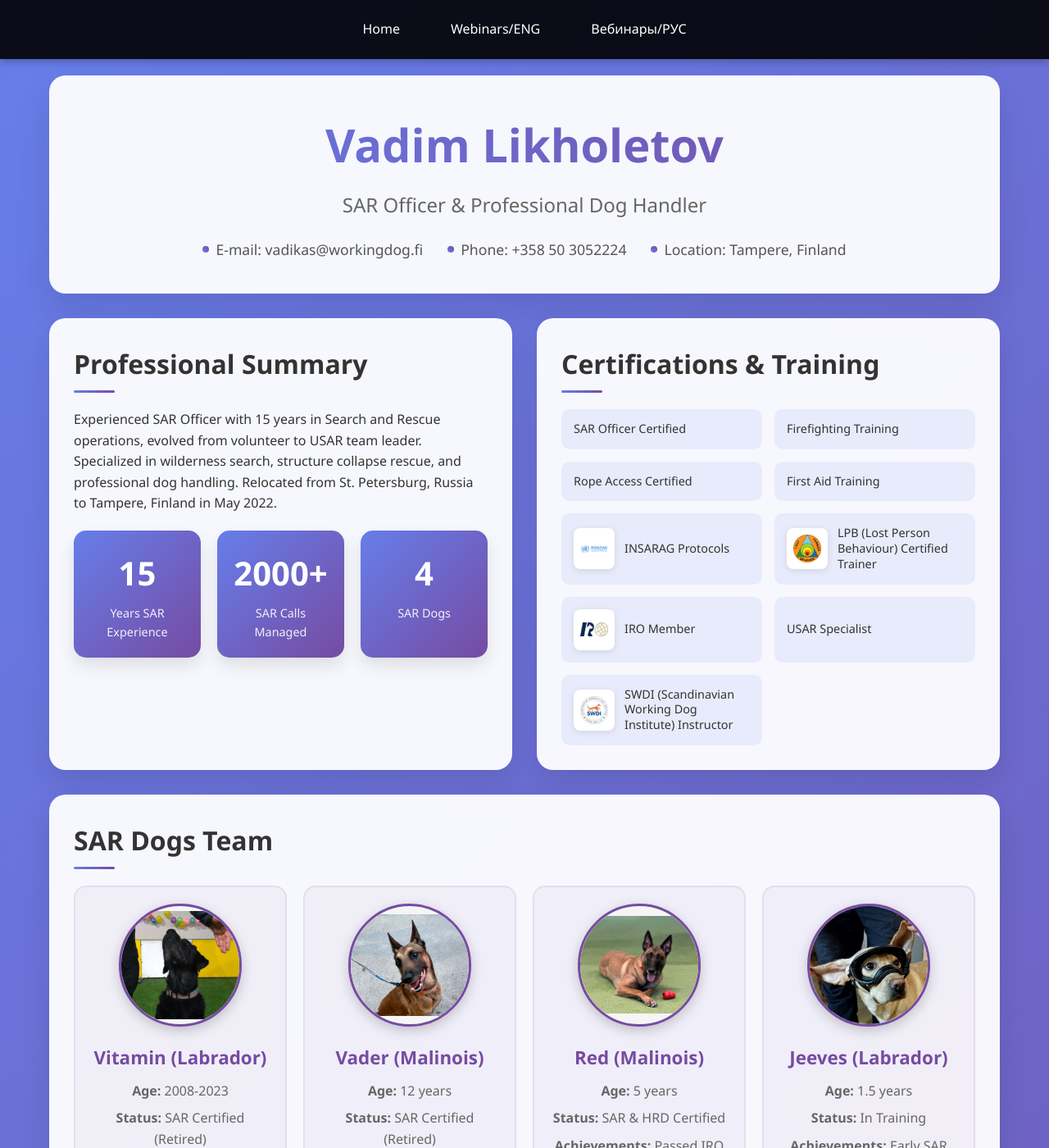
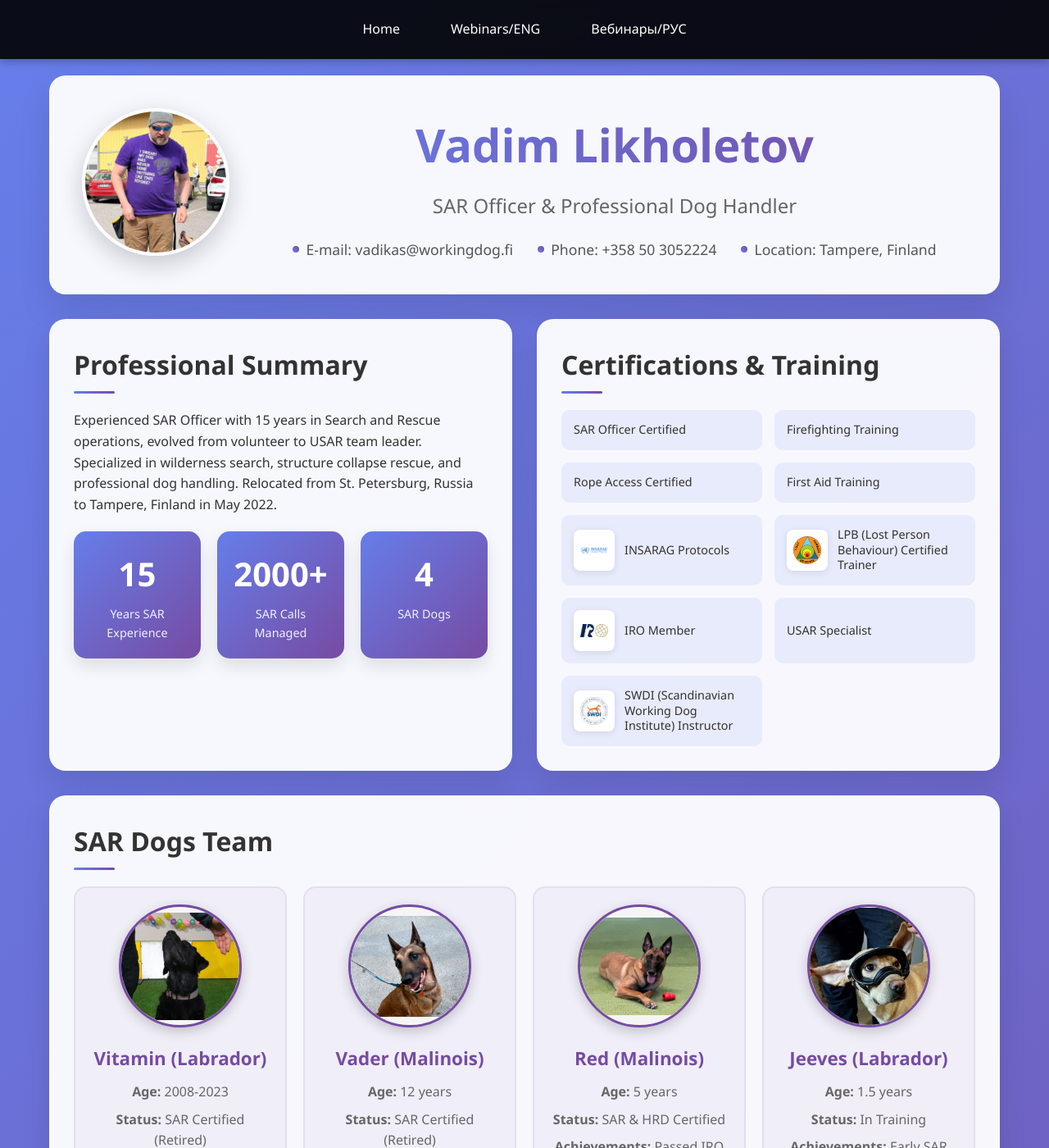
Before and after one commit to vadika/workingdog.fi, a Jekyll site: the page built from index.html, in a window 1280 px wide and 1400 px high. Shown: the whole window at 82% size. Built offline with Jekyll 4.4.1, drawn with Linux system fonts in a browser that asks for light colours.

Commit message:
Add portrait image to header section
- Add portrait container with circular image display in header
- Implement responsive design for mobile devices
- Add hover effects and professional styling
- Update Jekyll config to include portrait path
- Clean up duplicate email field in config

🤖 Generated with [Claude Code](https://claude.ai/code)

Co-Authored-By: Claude <noreply@anthropic.com>

```diff
--- a/_config.yml
+++ b/_config.yml
@@ -15,10 +15,10 @@ plugins:
 # Site settings
 author:
   name: "Vadim Likholetov"
-  email: "your-email@example.com"
+  email: "vadikas@workingdog.fi"
   phone: "+358 50 3052224"
   location: "Tampere, Finland"
-  email: "vadikas@workingdog.fi"
+  portrait: "/assets/images/portrait.png"
 
 # SAR Statistics
 stats:
--- a/_includes/header.html
+++ b/_includes/header.html
@@ -1,4 +1,9 @@
 <header class="header">
+    <div class="header-content">
+        <div class="portrait-container">
+            <img src="{{ site.author.portrait | default: '/assets/images/portrait.jpg' }}" alt="{{ site.author.name }}" class="portrait-image">
+        </div>
+        <div class="header-text">
             <h1>{{ site.author.name }}</h1>
             <div class="subtitle">SAR Officer & Professional Dog Handler</div>
             <div class="contact-info">
@@ -6,4 +11,6 @@
                 <div class="contact-item">Phone: {{ site.author.phone }}</div>
                 <div class="contact-item">Location: {{ site.author.location }}</div>
             </div>
+        </div>
+    </div>
 </header>
--- a/assets/css/style.css
+++ b/assets/css/style.css
@@ -25,9 +25,39 @@ body {
     padding: 40px;
     margin-bottom: 30px;
     box-shadow: 0 20px 40px rgba(0,0,0,0.1);
-    text-align: center;
     position: relative;
     overflow: hidden;
+}
+
+.header-content {
+    display: flex;
+    align-items: center;
+    gap: 40px;
+    flex-wrap: wrap;
+}
+
+.portrait-container {
+    flex-shrink: 0;
+}
+
+.portrait-image {
+    width: 180px;
+    height: 180px;
+    border-radius: 50%;
+    object-fit: cover;
+    box-shadow: 0 10px 30px rgba(0,0,0,0.2);
+    border: 4px solid rgba(255,255,255,0.8);
+    transition: transform 0.3s ease, box-shadow 0.3s ease;
+}
+
+.portrait-image:hover {
+    transform: scale(1.05);
+    box-shadow: 0 15px 40px rgba(0,0,0,0.3);
+}
+
+.header-text {
+    flex: 1;
+    text-align: center;
 }
 
 .header::before {
@@ -416,6 +446,17 @@ body {
         font-size: 2.5em;
     }
 
+    .header-content {
+        flex-direction: column;
+        text-align: center;
+        gap: 20px;
+    }
+
+    .portrait-image {
+        width: 150px;
+        height: 150px;
+    }
+
     .contact-info {
         flex-direction: column;
         align-items: center;
```
Also changed, not shown: assets/images/portrait.png (added). Lines whose indentation alone changed are shown as unchanged.
